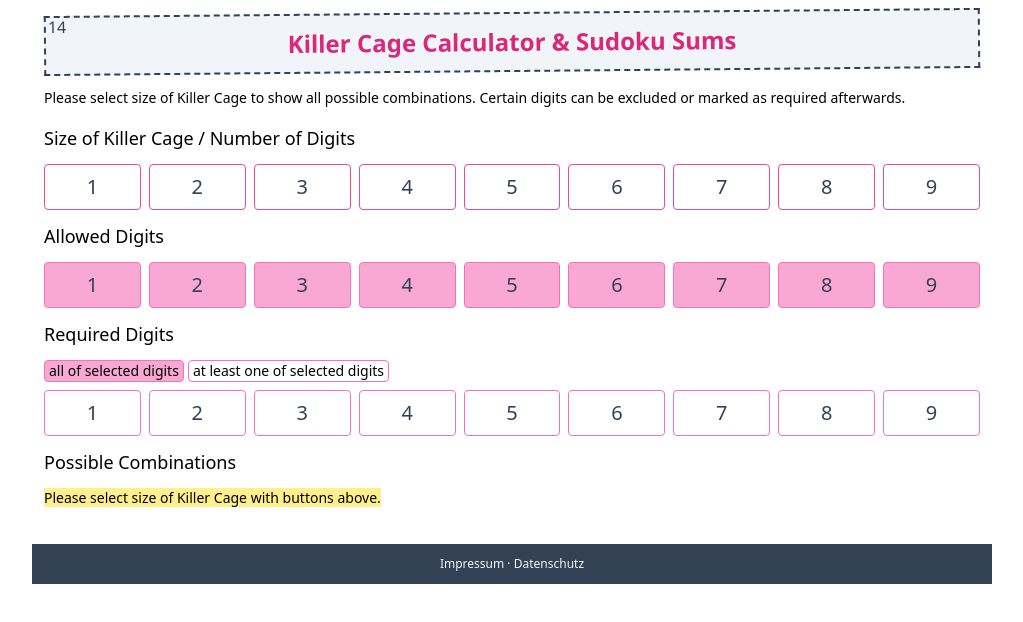
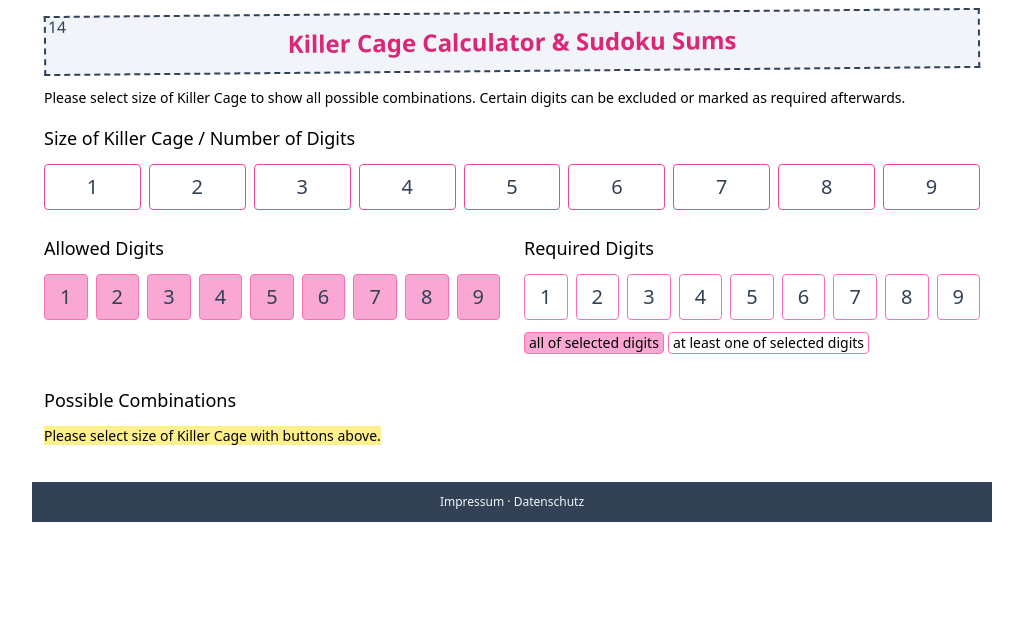
Before and after one commit to mjaschen/sudoku-tools.com, a website: page index.html in a window 1280 px wide. Shown: the whole page, without its empty margins (128-1151 px from the left). Drawn offline with nearby package versions, Linux system fonts and the light colour scheme; files that its build step writes are made by us from their sources.

Commit message:
show filters in columns

```diff
--- a/index.html
+++ b/index.html
@@ -31,29 +31,36 @@
 
         <p class="px-3 my-4 text-sm">Please select size of Killer Cage to show all possible combinations. Certain digits can be excluded or marked as required afterwards.</p>
 
+        <div class="mb-6">
             <h2 class="px-3 mb-3 text-lg">Size of Killer Cage / Number of Digits</h2>
             <div class="w-full px-3 flex flex-row justify-between gap-1 md:gap-2 mb-3">
                 <template x-for="digit in digits">
                     <div class="basis-1/9 grow shrink-0 py-2 px-2 text-xl text-center text-slate-700 border border-pink-500 rounded cursor-pointer hover:bg-pink-400 hover:text-white" @click="selected = digit" :class="buttonClassSelected(digit)" x-text="digit"></div>
                 </template>
             </div>
+        </div>
 
+        <div class="flex flex-row flex-wrap mb-6">
+            <div class="basis-full sm:basis-1/2">
                 <h2 class="px-3 mb-3 text-lg">Allowed Digits</h2>
                 <div class="w-full px-3 flex flex-row justify-between gap-1 md:gap-2 mb-3">
                     <template x-for="digit in digits">
                         <div class="basis-1/9 grow shrink-0 py-2 px-2 text-xl text-center text-slate-700 border border-pink-400 rounded cursor-pointer hover:bg-pink-200" @click="allowed[digit] = !allowed[digit]" :class="buttonClassAllowed(digit)" x-text="digit"></div>
                     </template>
                 </div>
-
+            </div>
+            <div class="basis-full sm:basis-1/2">
                 <h2 class="px-3 mb-3 text-lg">Required Digits</h2>
+                <div class="w-full px-3 flex flex-row justify-between gap-1 md:gap-2 mb-3">
+                    <template x-for="digit in digits">
+                        <div class="basis-1/9 grow shrink-0 py-2 px-2 text-xl text-center text-slate-700 border border-pink-400 rounded cursor-pointer hover:bg-pink-200" @click="required[digit] = !required[digit]" :class="buttonClassRequired(digit)" x-text="digit"></div>
+                    </template>
+                </div>
                 <div class="px-3 mb-2 flex flex-wrap text-sm gap-1">
                     <div class="block cursor-pointer border-pink-400 px-1 rounded border" :class="requiredOperator === 'AND' && 'bg-pink-300'" @click="requiredOperator = 'AND'">all of selected digits</div>
                     <div class="block cursor-pointer border-pink-400 px-1 rounded border" :class="requiredOperator === 'OR' && 'bg-pink-300'" @click="requiredOperator = 'OR'">at least one of selected digits</div>
                 </div>
-        <div class="w-full px-3 flex flex-row justify-between gap-1 md:gap-2 mb-3">
-            <template x-for="digit in digits">
-                <div class="basis-1/9 grow shrink-0 py-2 px-2 text-xl text-center text-slate-700 border border-pink-400 rounded cursor-pointer hover:bg-pink-200" @click="required[digit] = !required[digit]" :class="buttonClassRequired(digit)" x-text="digit"></div>
-            </template>
+            </div>
         </div>
 
         <h2 class="px-3 mb-3 text-lg">Possible Combinations</h2>
```
Lines whose indentation alone changed are shown as unchanged.
